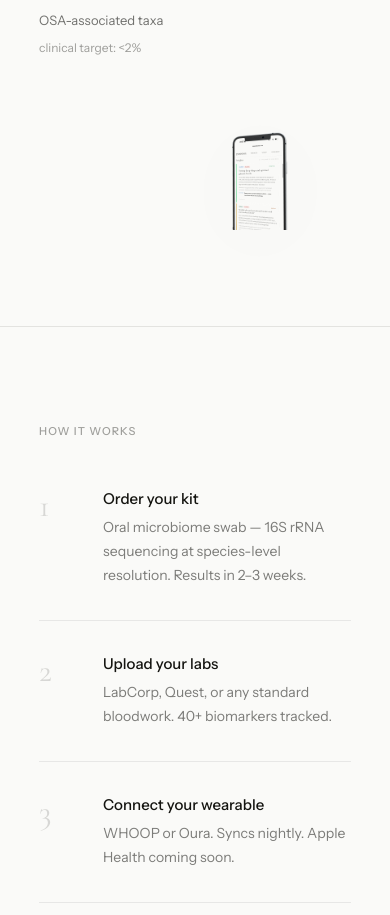
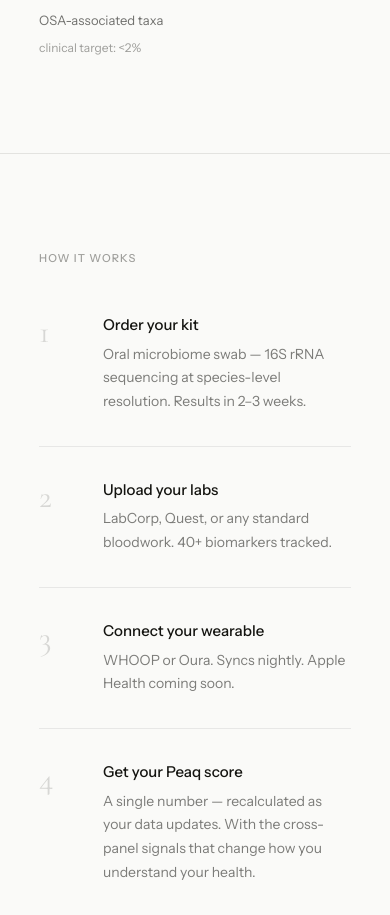
Before and after one commit to drmemes1/peaqhealth, a Next.js app in the folder peaqhealth_1/apps/web/: page / in a window 390 px wide. Shown: the part 4987-5902 px from the top of the page. Built offline with nearby package versions, Linux system fonts and the light colour scheme.

Commit message:
fix: hero phone — use insights screenshot, larger (480px), white→#FAFAF8 background blend, remove duplicate mockup from cross-panel section

```diff
--- a/peaqhealth_1/apps/web/app/page.tsx
+++ b/peaqhealth_1/apps/web/app/page.tsx
@@ -163,20 +163,20 @@ export default function Home() {
           alignItems: "center",
           justifyContent: "flex-end",
           paddingRight: 0,
-          paddingLeft: 40,
+          paddingLeft: 20,
           animationDelay: "400ms",
         }}>
           <img
-            src="/images/preview-sleep.png"
-            alt="Peaq sleep panel on iPhone"
+            src="/images/preview-insights.png"
+            alt="Peaq cross-panel insights on iPhone"
             style={{
               width: "100%",
-              maxWidth: 380,
+              maxWidth: 480,
               height: "auto",
               display: "block",
               marginLeft: "auto",
               marginRight: 0,
-              borderRadius: 32,
+              borderRadius: 24,
               boxShadow: "0 32px 80px rgba(20,20,16,0.18), 0 8px 24px rgba(20,20,16,0.10)",
               transform: "perspective(1000px) rotateY(-4deg) rotateX(2deg)",
             }}
@@ -280,22 +280,6 @@ export default function Home() {
           </div>
         </div>
 
-        {/* Phone mockup — Insights */}
-        <div style={{
-          display: "flex",
-          justifyContent: "center",
-          marginTop: 64,
-        }}>
-          <img
-            src="/images/preview-insights.png"
-            alt="Peaq cross-panel insights on iPhone"
-            style={{
-              width: "min(380px, 50vw)",
-              height: "auto",
-              filter: "drop-shadow(0 16px 40px rgba(0,0,0,0.06))",
-            }}
-          />
-        </div>
       </section>
 
       <hr style={rule} />
```
Also changed, not shown: peaqhealth_1/apps/web/public/images/preview-insights.png.
